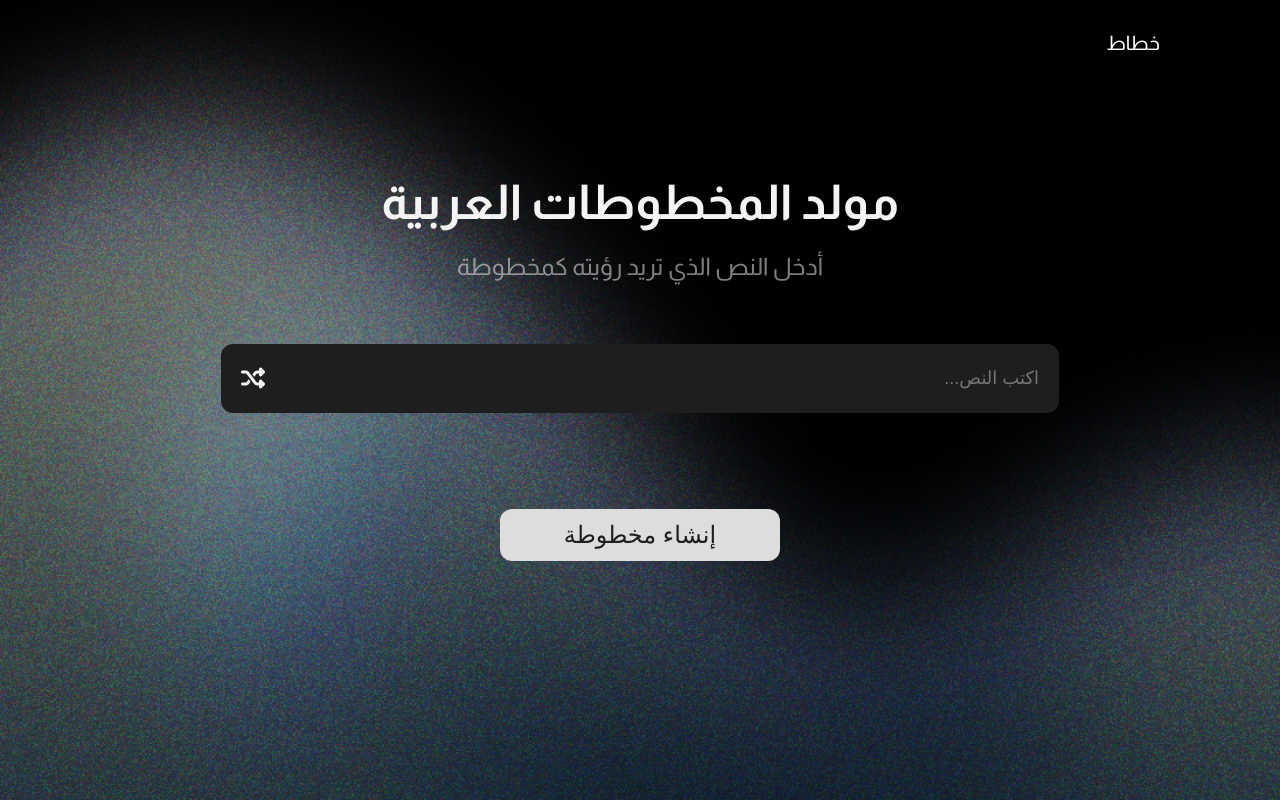
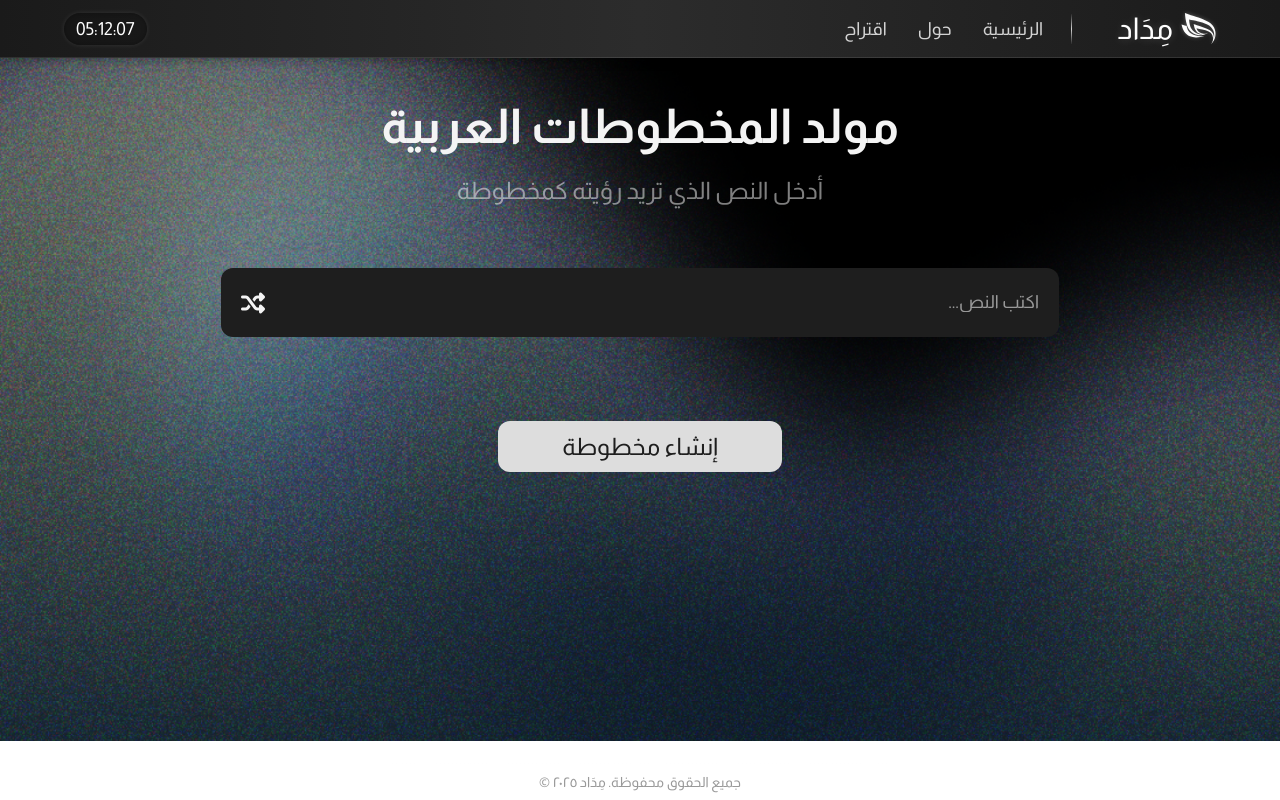
Before and after one commit to mustafacore/medad, a Django app: page / in a window 1280 px wide. Run offline with Django 5.2, Linux system fonts and the light colour scheme.

Commit message:
fix button and logo and dir

```diff
--- a/website/apps/static/css/styles.css
+++ b/website/apps/static/css/styles.css
@@ -1,37 +1,151 @@
 /* ---------------------- */
-/* Body and Container     */
+/* Base & Body            */
 /* ---------------------- */
+html, body {
+    margin: 0;
+    padding: 0;
+}
+
 body {
     font-family: 'Almarai', sans-serif;
     background-image: url("../img/Gradient 5.png");
     background-size: cover;
+    background-position: center;
+    background-repeat: no-repeat;
     color: white;
-    display: flex;
-    flex-direction: column;
-    align-items: center;
-    justify-content: center;
-    height: 100vh;
     margin: 0;
-    /* Fade-in animation */
+}
+
+.fade-in {
     opacity: 0;
     animation: fadeIn 1s forwards ease-in-out;
 }
+
 @keyframes fadeIn {
   to {
     opacity: 1;
   }
 }
 
+/* ---------------------- */
+/* Header (Fixed)         */
+/* ---------------------- */
+.main-header {
+    position: fixed;         /* Keep header pinned at top */
+    top: 0;
+    left: 0;
+    width: 100%;
+    z-index: 9999;           /* Ensure it stays on top */
+    background: linear-gradient(to left, #1a1a1a, #2c2c2c, #1a1a1a);
+    box-shadow: 0 2px 10px rgba(0, 0, 0, 0.3);
+    padding: 12px 0;
+    direction: rtl; /* For Arabic RTL layout */
+    border-bottom: 1px solid rgba(255, 255, 255, 0.1);
+}
+
+.header-container {
+    width: 90%;
+    margin: 0 auto;
+    display: flex;
+    align-items: center;
+    justify-content: space-between;
+}
+
+/* Right side: logo, text, line, nav links */
+.header-right {
+    display: flex;
+    align-items: center;
+}
+
+.brand {
+    display: flex;
+    align-items: center;
+    margin-left: 25px; /* Space between brand and vertical line */
+}
+
+.logo-svg {
+    width: 35px;
+    height: auto;
+    margin-left: 8px; /* Space between logo and text */
+    filter: drop-shadow(0 0 2px rgba(255, 255, 255, 0.3));
+}
+
+.brand-text {
+    font-size: 30px;
+    color: #FFFFFF;
+    text-shadow: 0 0 10px rgba(255, 255, 255, 0.2);
+    font-weight: 500;
+}
+
+.vertical-line {
+    width: 1px;
+    height: 30px;
+    background: linear-gradient(to bottom, rgba(255,255,255,0.05), rgba(255,255,255,0.8), rgba(255,255,255,0.05));
+    margin: 0 20px; /* Space on both sides of the line */
+}
+
+.main-nav ul {
+    list-style: none;
+    display: flex;
+    margin: 0;
+    padding: 0;
+}
+
+.main-nav li {
+    margin-left: 15px; /* Space between nav items */
+}
+
+.main-nav a {
+    color: rgba(255, 255, 255, 0.8);
+    text-decoration: none;
+    font-size: 18px;
+    transition: color 0.3s ease;
+    padding: 5px 8px;
+}
+
+.main-nav a:hover {
+    color: #ffffff;
+    background-color: rgba(255, 255, 255, 0.1);
+    border-radius: 4px;
+}
+
+/* Left side: clock */
+.header-left {
+    display: flex;
+    align-items: center;
+    direction: ltr; /* Keep clock in LTR direction */
+}
+
+.header-clock {
+    font-size: 18px;
+    color: #FFFFFF;
+    background: rgba(0, 0, 0, 0.2);
+    padding: 6px 12px;
+    border-radius: 20px;
+    box-shadow: inset 0 0 5px rgba(0,0,0,0.3), 0 0 5px rgba(255,255,255,0.1);
+}
+
+/* ---------------------- */
+/* Container              */
+/* ---------------------- */
 .container {
+    /* Add top margin to avoid overlapping the fixed header */
+    margin-top: 100px;
+    margin-bottom: 100px;
+    margin-left: auto;
+    margin-right: auto;
+    max-width: 1200px;
     text-align: center;
-    margin-bottom: 64px;
 }
+
+/* Example heading & text styling */
 h1 {
     font-size: 48px;
     margin: 0 0 24px;
     padding: 0;
     color: #F4F4F4;
 }
+
 p {
     margin: 0 0 64px;
     font-size: 24px;
@@ -39,10 +153,9 @@
     color: #F4F4F485;
 }
 
-/* ---------------------- */
-/* Buttons and Logo       */
-/* ---------------------- */
+/* Buttons */
 button {
+    font-family: 'Almarai', sans-serif;
     padding: 12px 64px;
     border: none;
     border-radius: 12px;
@@ -53,22 +166,12 @@
     cursor: pointer;
     margin-top: 64px;
 }
+
 button:hover {
     background-color: rgba(224, 224, 224, 0.856);
 }
 
-.logo {
-    position: absolute;
-    top: 32px;
-    right: 120px;
-    color: #FEFEFE;
-    font-size: 20px;
-    text-decoration: none;
-}
-
-/* ---------------------- */
-/* Input Container        */
-/* ---------------------- */
+/* Input Container */
 .input-container {
     position: relative;
     display: flex;
@@ -78,12 +181,15 @@
     background-color: #1E1E1E;
     border-radius: 12px;
     padding: 0 20px;
+    margin: 0 auto; /* center horizontally if smaller than .container */
 }
+
 .input-container i {
     color: #F4F4F4;
     font-size: 24px;
     cursor: pointer;
 }
+
 .input-container input {
     font-size: 18px;
     padding: 24px 0;
@@ -94,9 +200,12 @@
     flex: 1;
 }
 
-/* ---------------------- */
-/* Error Handling         */
-/* ---------------------- */
+.input-container input::placeholder {
+    font-family: 'Almarai', sans-serif;
+    color: #999;
+}
+
+/* Error Handling */
 .error-message {
     display: block;
     color: #ff8888;
@@ -104,16 +213,15 @@
     min-height: 24px;
     font-size: 16px;
 }
+
 .input-container.error {
     border: 2px solid #ff8888;
     border-radius: 12px;
 }
 
-/* ---------------------- */
-/* Spinner Styling        */
-/* ---------------------- */
+/* Spinner */
 .spinner {
-    display: none; /* Hidden by default */
+    display: none;
     border: 2px solid rgba(0, 0, 0, 0.1);
     border-left-color: #1E1E1E;
     border-radius: 50%;
@@ -128,13 +236,49 @@
     to { transform: rotate(360deg); }
 }
 
-/* ---------------------- */
-/* Responsiveness         */
-/* ---------------------- */
+/* Footer (Transparent, pinned at bottom, RTL) */
+.main-footer {
+    position: fixed;
+    bottom: 0;
+    left: 0;
+    width: 100%;
+    z-index: 9999;
+    padding: 10px 0;
+    background: transparent; /* no background */
+    direction: rtl;          /* keep Arabic text flowing right to left */
+    text-align: center;      /* center horizontally */
+    border-top: none;        /* remove old border if present */
+}
+
+/* Horizontal line that mimics the vertical line’s style */
+.footer-line {
+    width: 500px;
+    height: 1px;
+    margin: 10px auto; /* center horizontally + small vertical margin */
+    background: linear-gradient(to right, rgba(255,255,255,0.05), rgba(255,255,255,0.8), rgba(255,255,255,0.05));
+}
+
+/* Footer text */
+.footer-text {
+    font-size: 14px;
+    color: #999;
+    margin: 0;
+    direction: rtl;
+}
+
+/* Responsiveness */
 @media (max-width: 768px) {
+    .header-container {
+        width: 95%;
+    }
+    .brand-text {
+        font-size: 24px;
+    }
+    .main-nav a {
+        font-size: 16px;
+    }
     .input-container {
         width: 90%;
-        margin: 0 auto;
     }
     h1 {
         font-size: 32px;
@@ -146,8 +290,4 @@
         font-size: 20px;
         padding: 12px 32px;
     }
-    .logo {
-        right: 32px;
-        font-size: 16px;
-    }
 }
--- a/website/apps/static/js/script.js
+++ b/website/apps/static/js/script.js
@@ -5,6 +5,7 @@
 const errorMsg = document.getElementById("error-msg");
 const inputContainer = document.getElementById("inputContainer");
 const form = document.getElementById("myForm");
+const submitBtn = document.getElementById("submit-btn");
 
 // Function to check the validity of the input value
 function checkValidity(value) {
@@ -13,7 +14,7 @@
         return "❌ يُسمح فقط بإدخال الحروف العربية!";
     }
     // Check if input contains any Arabic numbers
-    if (value.match(/[\u0660-\u0669١٢٣٤٥٦٧٨٩٠]/)) {
+    if (value.match(/[\u0660-\u0669	١۲۳٤٥٦٧۸٩۰]/)) {
         return "❌ غير مسموح بإدخال الأرقام العربية!";
     }
     // Check word limit
@@ -29,11 +30,18 @@
     inputField.addEventListener("input", () => {
         const trimmedValue = inputField.value.trim();
         const error = checkValidity(trimmedValue);
+
         if (error) {
+            // Show error, hide button
             errorMsg.textContent = error;
+            errorMsg.style.display = "inline-block";  // reveal the error
+            submitBtn.style.display = "none";         // hide the button
             inputContainer.classList.add("error");
         } else {
+            // Hide error, show button
             errorMsg.textContent = "";
+            errorMsg.style.display = "none";
+            submitBtn.style.display = "inline-block";
             inputContainer.classList.remove("error");
         }
     });
@@ -44,20 +52,20 @@
     e.preventDefault(); // prevent immediate submission
     const trimmedValue = inputField.value.trim();
     const error = checkValidity(trimmedValue);
+
     if (error) {
-        alert(error);
+        // Invalid: do not submit
         return;
     }
 
     // Show spinner and hide button text
-    const submitBtn = document.getElementById('submit-btn');
     submitBtn.querySelector('.btn-text').style.display = 'none';
     submitBtn.querySelector('.spinner').style.display = 'inline-block';
 
     // Delay submission to allow the spinner to be visible
     setTimeout(() => {
         form.submit();
-    }, 1000); // Adjust the delay as needed
+    }, 1000); // Adjust delay as needed
 });
 
 // Generate random Arabic text and trigger validation
--- a/website/apps/template/usermodule/index.html
+++ b/website/apps/template/usermodule/index.html
@@ -1,41 +1,48 @@
-<!DOCTYPE html>
-<html lang="ar" dir="rtl">
-{% load static %}
-<head>
-    <meta charset="UTF-8">
-    <meta name="viewport" content="width=device-width, initial-scale=1.0">
-    <title>مولد المخطوطات العربية</title>
-    <!-- Fonts and Icons -->
-    <link href="https://fonts.googleapis.com/css2?family=Almarai:wght@400;700&display=swap" rel="stylesheet">
-    <link rel="stylesheet" href="https://cdnjs.cloudflare.com/ajax/libs/font-awesome/6.4.2/css/all.min.css">
-    <!-- Main CSS -->
-    <link rel="stylesheet" href="{% static 'css/styles.css' %}">
-</head>
+{% extends 'usermodule/layout/base.html' %}
 
-<body class="fade-in">
-    <a href="#" class="logo">خطاط</a>
-    <div class="container">
+{% block title %}مولد المخطوطات العربية{% endblock %}
+
+{% block content %}
     <h1>مولد المخطوطات العربية</h1>
     <p>أدخل النص الذي تريد رؤيته كمخطوطة</p>
 
-        <!-- Remove inline onsubmit and use an ID for the form -->
     <form id="myForm" action="{% url 'generate_text' %}" method="POST">
         {% csrf_token %}
+
+        <!-- Input container -->
         <div class="input-container" id="inputContainer">
-                <input type="text" id="user_input" name="user_input" required>
-                <i class="fas fa-random" onclick="generateRandomText()" style="cursor: pointer;"></i>
+            <input
+                type="text"
+                id="user_input"
+                name="user_input"
+                required
+                placeholder="اكتب النص..."
+            >
+            <i
+                class="fas fa-random"
+                onclick="generateRandomText()"
+                style="cursor: pointer;"
+            ></i>
         </div>
-            <!-- Display validation errors in real-time -->
-            <span id="error-msg" class="error-message"></span>
+
+        <!--
+          Button & error share the same container.
+          We give this container a fixed height (or min-height) so
+          that toggling between button & error doesn’t shift layout.
+        -->
+        <div id="button-or-error" style="margin-top: 20px; min-height: 50px;">
             <!-- Submit button with spinner -->
             <button type="submit" class="btn" id="submit-btn">
                 <span class="btn-text">إنشاء مخطوطة</span>
                 <span class="spinner" id="spinner"></span>
             </button>
+
+            <!-- Error message, hidden by default -->
+            <span
+                id="error-msg"
+                class="error-message"
+                style="display: none;"
+            ></span>
+        </div>
     </form>
-    </div>
-
-    <!-- Main JS -->
-    <script src="{% static 'js/script.js' %}"></script>
-</body>
-</html>
+{% endblock %}
--- a/website/apps/template/usermodule/layout/base.html
+++ b/website/apps/template/usermodule/layout/base.html
@@ -1,31 +1,31 @@
 <!DOCTYPE html>
 <html lang="ar" dir="rtl">
 {% load static %}
+
 <head>
     <meta charset="UTF-8">
     <meta name="viewport" content="width=device-width, initial-scale=1.0">
     <title>{% block title %}مولد المخطوطات العربية{% endblock %}</title>
-
     <!-- Fonts and Icons -->
     <link href="https://fonts.googleapis.com/css2?family=Almarai:wght@400;700&display=swap" rel="stylesheet">
     <link rel="stylesheet" href="https://cdnjs.cloudflare.com/ajax/libs/font-awesome/6.4.2/css/all.min.css">
-
-    <!-- Stylesheets -->
+    <!-- Main CSS -->
     <link rel="stylesheet" href="{% static 'css/styles.css' %}">
-    {% block extra_css %}{% endblock %}
+    {% block extra_head %}{% endblock %}
 </head>
 
 <body class="fade-in">
-    {% include "usermodule/layout/header.html" %} <!-- Include Header -->
+    {% include 'usermodule/layout/header.html' %}
 
     <div class="container">
         {% block content %}{% endblock %}
     </div>
 
-    {% include "usermodule/layout/footer.html" %} <!-- Include Footer -->
+    {% include 'usermodule/layout/footer.html' %}
 
-    <!-- Scripts -->
+    <!-- Main JS -->
     <script src="{% static 'js/script.js' %}"></script>
     {% block extra_js %}{% endblock %}
 </body>
+
 </html>
--- a/website/apps/template/usermodule/layout/footer.html
+++ b/website/apps/template/usermodule/layout/footer.html
@@ -0,0 +1,6 @@
+<footer class="main-footer" dir="rtl">
+    <div class="footer-line"></div>
+    <p class="footer-text">
+        جميع الحقوق محفوظة. مِدَاد ٢٠٢٥ ©
+    </p>
+</footer>
--- a/website/apps/template/usermodule/layout/header.html
+++ b/website/apps/template/usermodule/layout/header.html
@@ -1,3 +1,42 @@
-<header>
-    <a href="{% url 'index' %}" class="logo">خطاط</a>
+{% load static %}
+<header class="main-header">
+    <div class="header-container">
+        <!-- Right side: Brand (logo + text) -->
+        <div class="header-right">
+            <!-- Brand (logo + text) at far right -->
+            <div class="brand">
+                <img src="{% static 'svg/logo.svg' %}" alt="مِدَاد Logo" class="logo-svg" />
+                <span class="brand-text">مِدَاد</span>
+            </div>
+
+            <!-- Vertical line -->
+            <span class="vertical-line"></span>
+
+            <!-- Navigation -->
+            <nav class="main-nav">
+                <ul>
+                    <li><a href="#">الرئيسية</a></li>
+                    <li><a href="#">حول</a></li>
+                    <li><a href="#">اقتراح</a></li>
+                </ul>
+            </nav>
+        </div>
+
+        <!-- Left side: Clock -->
+        <div class="header-left">
+            <span id="clock" class="header-clock"></span>
+        </div>
+    </div>
 </header>
+
+<!-- Clock Script -->
+<script>
+    setInterval(() => {
+    const d = new Date();
+    const h = (d.getHours() % 12) || 12;
+    document.getElementById("clock").textContent =
+      ("0" + h).slice(-2) + ":" +
+      ("0" + d.getMinutes()).slice(-2) + ":" +
+      ("0" + d.getSeconds()).slice(-2);
+  }, 1000);
+</script>
```
Also changed, not shown: website/apps/template/usermodule/result.html (+11 -14 lines), website/apps/static/svg/logo.svg (added). Lines whose indentation alone changed are shown as unchanged.
